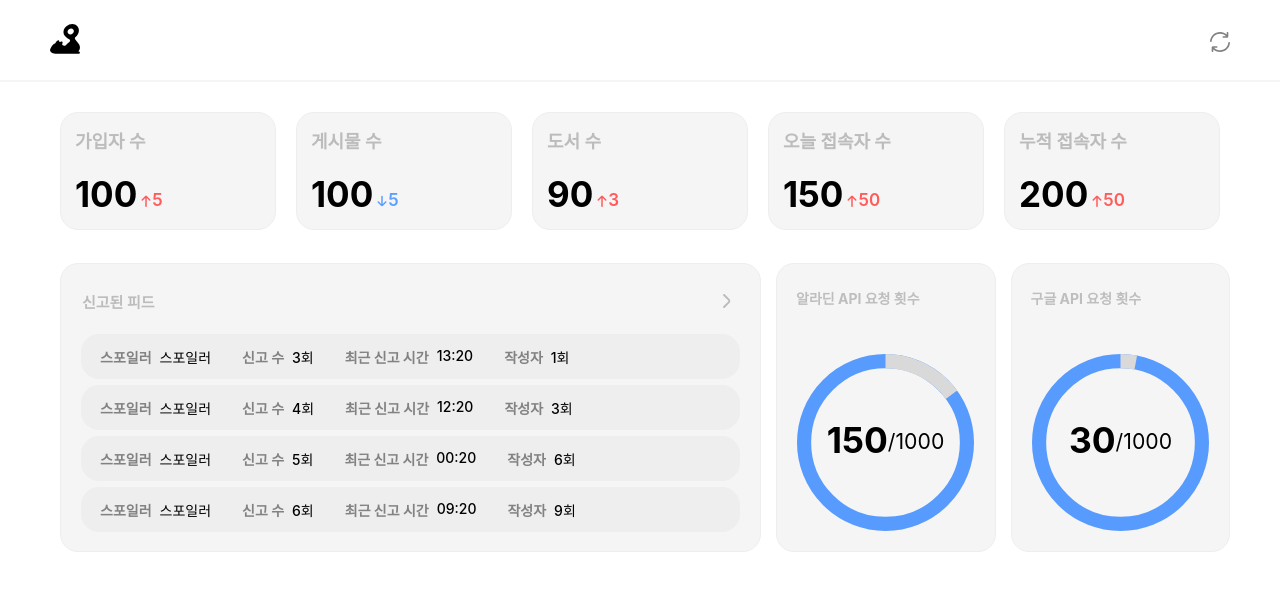
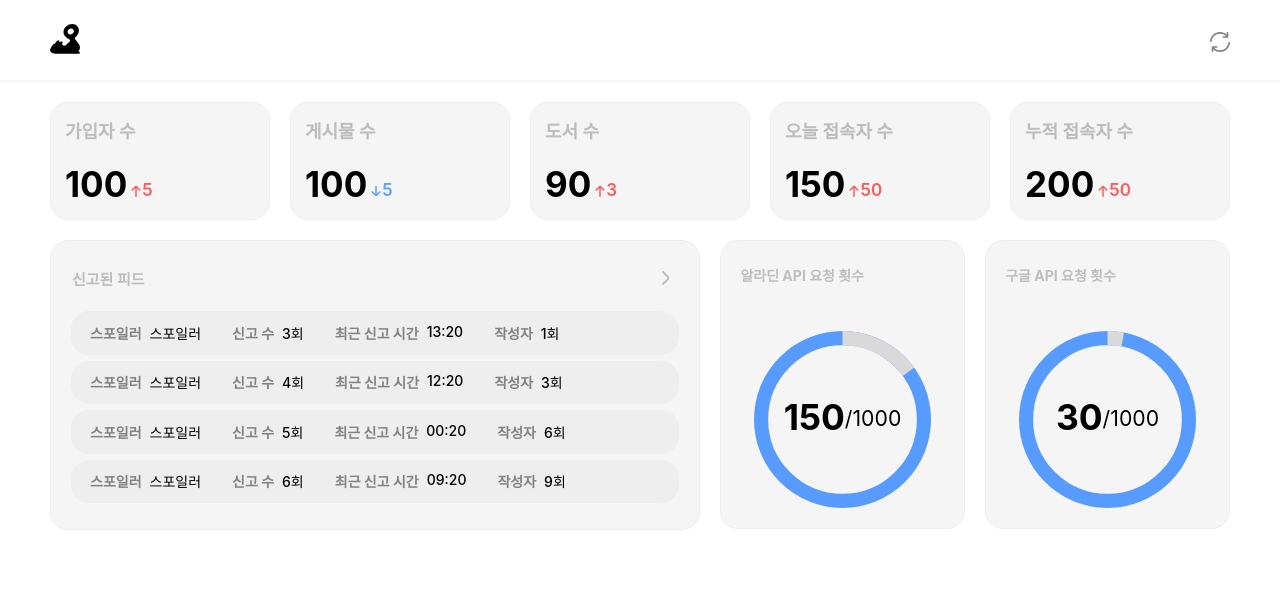
Before and after one commit to pagether/pagether-manage-FE, a React (Create React App) app: page / in a window 1280 px wide. Shown: the top 590 px of the page. Built offline with nearby package versions, Linux system fonts and the light colour scheme.

Commit message:
fix ratio css

```diff
--- a/src/Components/ApiManage.jsx
+++ b/src/Components/ApiManage.jsx
@@ -2,13 +2,12 @@ import styled from "styled-components";
 import ApiTimes from "./ApiTimes";
 
 const Wrapper = styled.div`
-  width: 221px;
+  /* width: 221px; */
+  flex: 1;
   height: 289px;
   border-radius: 18px;
   border: 1px solid #eeeeee;
   background: #f5f5f5;
-  margin-top: 23px;
-  margin-left: 15px;
   display: flex;
   flex-direction: column;
   align-items: center;
@@ -32,7 +31,7 @@ const ApiManage = ({ title, value }) => {
   return (
     <Wrapper>
       <Title>{title}</Title>
-      <ApiTimes value={value}/>
+      <ApiTimes value={value} />
     </Wrapper>
   );
 };
--- a/src/Components/Complain.jsx
+++ b/src/Components/Complain.jsx
@@ -2,7 +2,6 @@ import { React, useState } from "react";
 import styled from "styled-components";
 
 const Wrapper = styled.div`
-  width: 650px;
   height: 25px;
   border-radius: 18px;
   border: 1px solid #eeeeee;
@@ -11,6 +10,7 @@ const Wrapper = styled.div`
   background: #eeeeee;
   margin-bottom: 6px;
   align-items: center;
+  white-space: nowrap;
 `;
 const Wrapper2 = styled.div`
   display: flex;
--- a/src/Components/ComplainManage.jsx
+++ b/src/Components/ComplainManage.jsx
@@ -3,23 +3,25 @@ import styled from "styled-components";
 import Complain from "./Complain";
 
 const Wrapper = styled.div`
-  width: 701px;
-  height: 289px;
+  flex: 3;
+  height: 290px;
   border-radius: 18px;
+  padding: 20px;
   border: 1px solid #eeeeee;
-  padding: 20px;
   background: #f5f5f5;
   position: relative;
-  margin-left: 10px;
-  margin-top: 23px;
   box-sizing: border-box;
+  display: flex;
 `;
 const Wrapper2 = styled.div`
+  width: 100%;
+  margin-top: 50px;
   display: flex;
+  flex-direction: column;
   justify-content: center;
 `;
 const Header = styled.div`
-  margin-bottom: 50px;
+  /* margin-bottom: 100px; */
 `;
 const Title = styled.div`
   font-size: 15px;
@@ -51,16 +53,16 @@ const ComplainManage = () => {
         <FullImg src="/images/rightarrow.svg" />
       </Header>
 
-      {data.map((item, index) => (
-        <Wrapper2 key={index}>
+      <Wrapper2>
+        {data.map((item, index) => (
           <Complain
             reason={item.reason}
             count={item.count}
             time={item.time}
             blocktime={item.blocktime}
           />
-        </Wrapper2>
-      ))}
+        ))}
+      </Wrapper2>
     </Wrapper>
   );
 };
--- a/src/Components/Quantity.jsx
+++ b/src/Components/Quantity.jsx
@@ -4,11 +4,11 @@ import QuantityChange from "./QuantityChange";
 
 const QuantitiyConatier = styled.div`
   background: #f5f5f5;
-  width: 220px;
+  /* width: 220px; */
+  flex: 1;
   border-radius: 18px;
   border: 1px solid #eeeeee;
   padding: 14px;
-  margin: 10px;
   /* flex-shrink: 0; // 이게 컴포넌트 크기를 일정유지시켜줌 */
 `;
 const Title = styled.div`
--- a/src/Components/QuantityManage.jsx
+++ b/src/Components/QuantityManage.jsx
@@ -4,8 +4,10 @@ import Quantity from "./Quantity";
 
 const Wrapper = styled.div`
   display: flex;
+  gap: 20px;
   justify-content: space-between;
   min-width: 800px;
+  margin-bottom: 20px;
 `;
 const QunatityManage = () => {
   const titles = [
--- a/src/Components/SecondLine.jsx
+++ b/src/Components/SecondLine.jsx
@@ -5,8 +5,9 @@ import ApiManage from "./ApiManage";
 
 const Container = styled.div`
   display: flex;
-  justify-content: space-between;
   min-width: 800px;
+  flex-wrap: wrap;
+  gap: 20px;
 `;
 
 const SecondLine = () => {
@@ -16,7 +17,6 @@ const SecondLine = () => {
       <ApiManage title={"알라딘 API 요청 횟수"} value={150} />
       <ApiManage title={"구글 API 요청 횟수"} value={30} />
       {/* 나중에 저 value는 정의해서 쓰면댐.*/}
-
     </Container>
   );
 };
```
